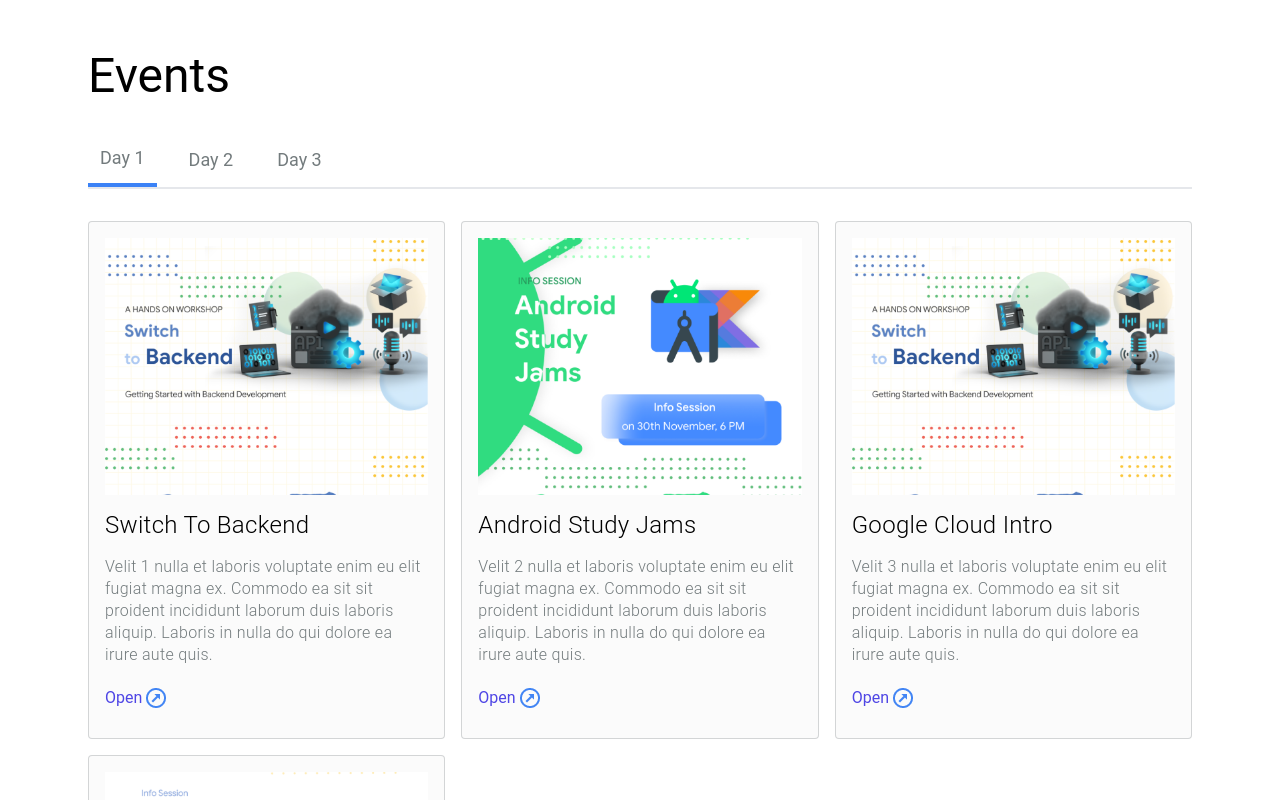
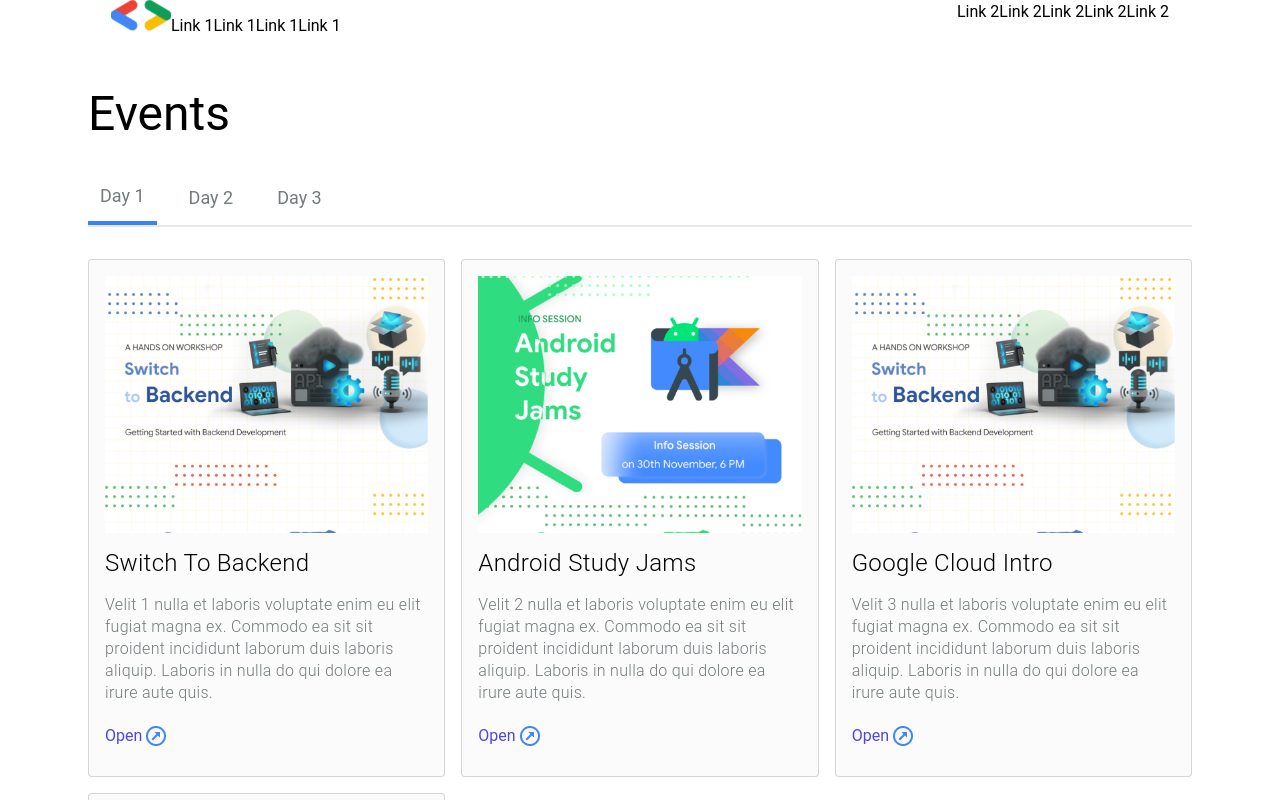
Before and after one commit to phenyloder/Gdsc-Explore-Temp, a Next.js app: page / in a window 1280 px wide. Shown: the top 800 px of the page. Built offline with nearby package versions, Linux system fonts and the light colour scheme.

Commit message:
Nav skeleton

```diff
--- /dev/null
+++ b/components/Navbar.js
@@ -0,0 +1,102 @@
+import {GiHamburgerMenu} from 'react-icons/gi'
+import {AiOutlineSearch} from 'react-icons/ai'
+import { useState } from 'react'
+import LogoSvg from '../public/images/logo.svg'
+import Image from 'next/image'
+
+export default function Navbar(){
+    const [toggle, setToggle] =useState(false);
+
+    const handleToggle = ()=>{
+        setToggle(!toggle);
+    }
+
+
+    return (
+        <>
+        <div className="container">
+            <div id="navbar">
+                <nav className="flex justify-between mx-[12.5%] md:mx-[111px]">
+                    <div className="flex" >
+                        <div id="lp-view" className="hidden md:block">
+                            <a>
+                                <Image src={LogoSvg}/>
+                            </a>
+                            <a>Link 1</a>
+                            <a>Link 1</a>
+                            <a>Link 1</a>
+                            <a>Link 1</a>
+
+                        </div>
+                        <div className="md:hidden flex" id="mb-view">
+                            <button className="text-black p-2" onClick={()=>{handleToggle()}}><GiHamburgerMenu/></button>
+                            <a>GDSC Explore</a>
+
+                        </div>
+
+                    </div>
+                    <div className="flex">
+                        <div id="lp-view " className='hidden md:block'>
+                            <a>Link 2</a>
+                            <a>Link 2</a>
+                            <a>Link 2</a>
+                            <a>Link 2</a>
+                            <a>Link 2</a>
+                        </div>
+                        <div id="mb-view" className="flex md:hidden">
+                            <AiOutlineSearch/>
+                            <button className="bg-indigo-600 p-2">Log in</button>
+
+                        </div>
+                    </div>
+
+                </nav>
+
+
+
+                {/* side bar */}
+
+
+                <div className={toggle?'bg-black bg-opacity-30 absolute inset-0 z-10 ':'bg-black bg-opacity-30 absolute inset-0 z-10 hidden'} onClick={()=>{handleToggle()}}>
+
+                <div id="sidebar" className='z-20 bg-white h-full w-[66%] '>
+                    <div id="logo" className='flex justify-start'>
+                        <h1>Logo</h1>
+                    </div>
+
+
+
+
+
+                    <div className='p-3' id="nav-links">
+                        <ul>
+                            <li>
+                                <a>Link 1</a>
+                            </li>
+                            <li>
+                                <a>Link 1</a>
+                            </li>
+                            <li>
+                                <a>Link 1</a>
+                            </li>
+                            <li>
+                                <a>Link 1</a>
+                            </li>
+                        </ul>
+
+
+
+                    </div>
+                </div>
+
+                </div>
+
+
+
+
+                {/* side bar */}
+            </div>
+        </div>
+        </>
+    )
+}
--- a/package.json
+++ b/package.json
@@ -10,7 +10,8 @@
   "dependencies": {
     "next": "12.0.7",
     "react": "17.0.2",
-    "react-dom": "17.0.2"
+    "react-dom": "17.0.2",
+    "react-icons": "^4.3.1"
   },
   "devDependencies": {
     "autoprefixer": "^10.4.1",
--- a/pages/_app.js
+++ b/pages/_app.js
@@ -1,7 +1,18 @@
 import '../styles/globals.css'
+import Navbar from '../components/Navbar'
 
 function MyApp({ Component, pageProps }) {
-  return <Component {...pageProps} />
+
+  return (
+
+    <>
+      <Navbar />
+      <Component {...pageProps} />
+
+    </>
+
+
+  )
 }
 
 export default MyApp
```
Also changed, not shown: public/images/logo.svg (added), 1 other file (tests, documents, lock files or other folders).
